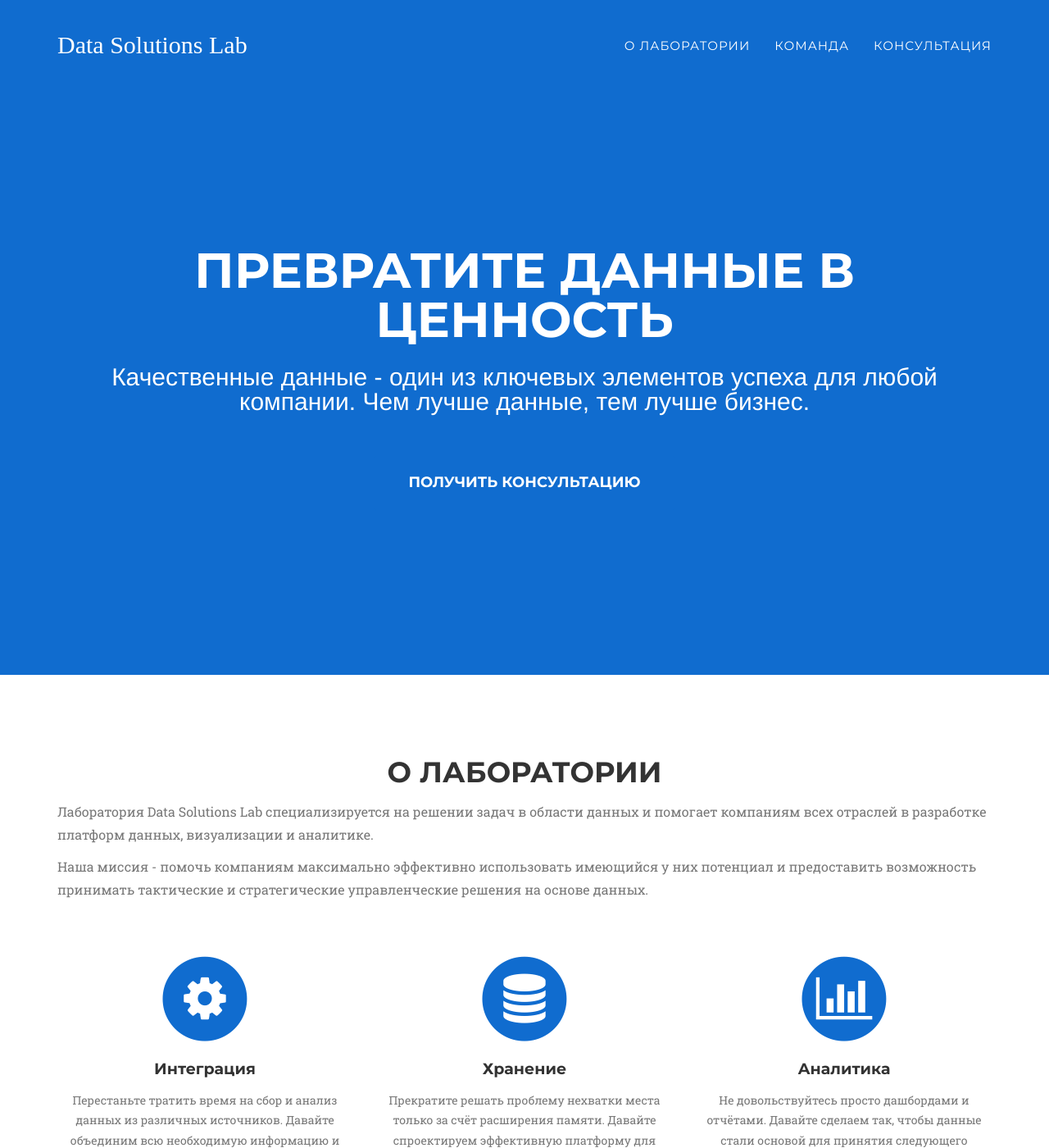
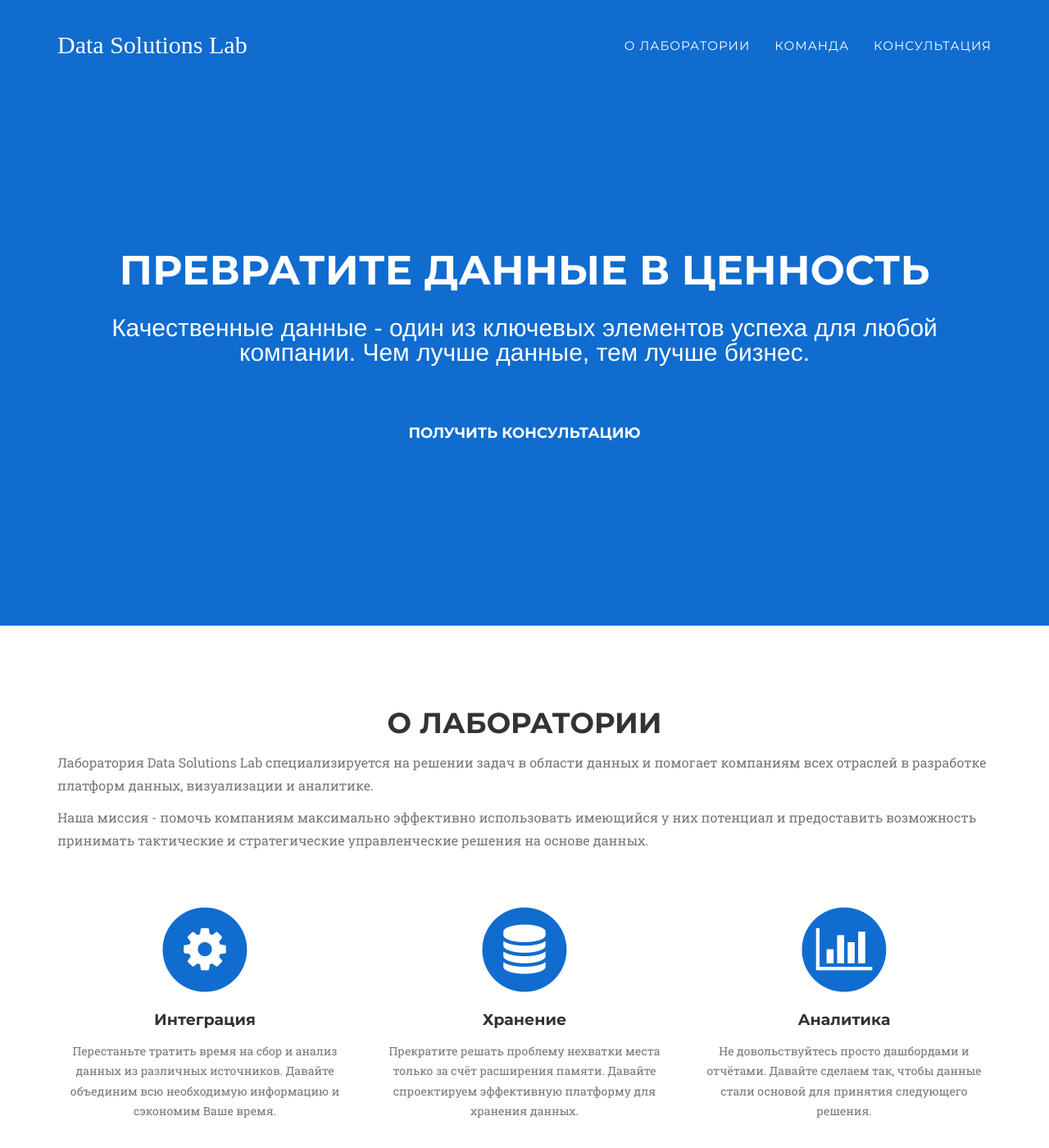
Before and after one commit to techwritex/datasolutionslab, a Jekyll site: the page built from index.html, in a window 1280 px wide and 1400 px high. Shown: the whole window at 82% size. Built offline with Jekyll 4.4.1, drawn with Linux system fonts in a browser that asks for light colours; some web fonts are replaced.

Commit message:
v 0.1.77

```diff
--- a/_includes/css/agency.css
+++ b/_includes/css/agency.css
@@ -337,7 +337,7 @@ header .intro-text .intro-heading {
         font-family: {{ site.data.template.font.primary }};
         /* font-size: 75px;
         line-height: 75px;*/
-        font-size: 60px;
+        font-size: 50px;
         font-weight: 700;
         line-height: 60px;
     }
--- a/_includes/header.html
+++ b/_includes/header.html
@@ -50,7 +50,8 @@
                 <div class="intro-heading">Превратите данные в ценность</div>
                 <div class="intro-lead-in">Качественные данные - один из ключевых элементов успеха для любой компании. Чем лучше данные, тем лучше бизнес.</div>
                 <!-- <div class="intro-heading">Превратите Ваши данные в ценность</div> -->
-                <a href="#contact" class="page-scroll btn btn-xl">Получить консультацию</a>
+                <!-- <a href="#contact" class="page-scroll btn btn-xl">Получить консультацию</a> -->
+                <a href="https://planerka.app/vladimir-datasolutionslab/consultation" target="_blank"  class="btn btn-xl">Получить консультацию</a>
             </div>
         </div>
     </header>
```
